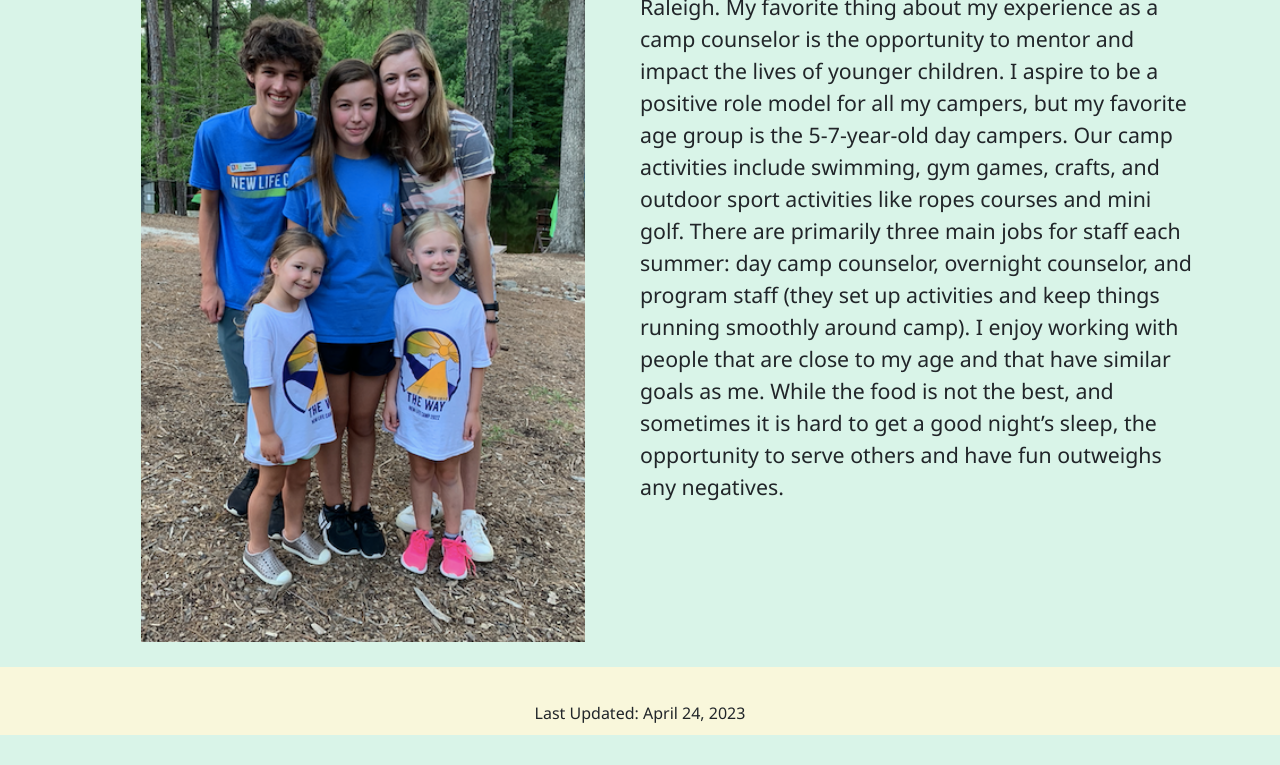
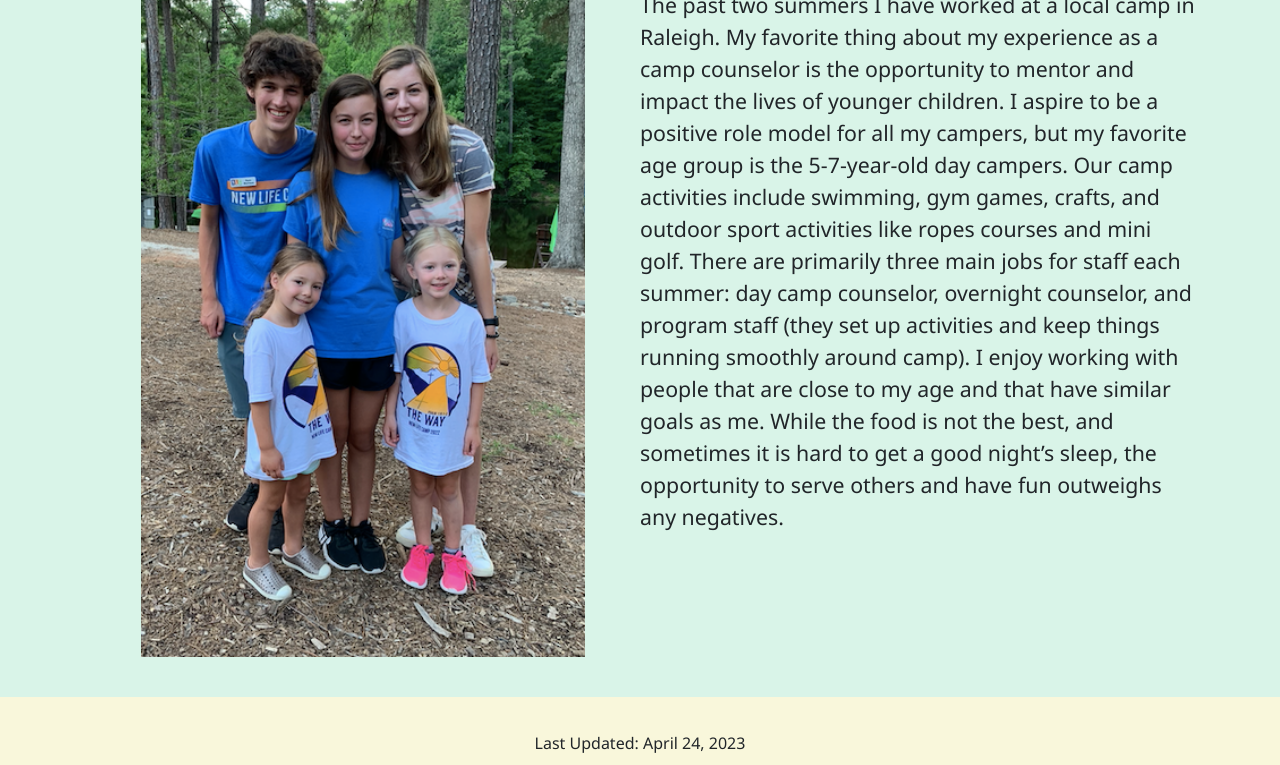
Before and after one commit to rmmorrison20/RM_Portfolio, a plain HTML site: page camp.html in a window 1280 px wide. Shown: the part 437-1202 px from the top of the page. Before the commit the page ends 1172 px from the top, so only its background shows below. Drawn offline with Linux system fonts and the light colour scheme.

Commit message:
Add files via upload

```diff
--- a/ryanstyles.css
+++ b/ryanstyles.css
@@ -148,7 +148,6 @@ tr td h4 {
     display: flex;
     width: 100%;
     height: auto;
-    justify-content: center;
 	padding-top: 30px;
 	padding-bottom: 20px;
 
@@ -156,6 +155,7 @@ tr td h4 {
 .box_1 {
 	display: flex;
 	 width: 70%;
+	margin: auto;
 
 }
 .box_1 img {
@@ -171,6 +171,8 @@ tr td h4 {
 	flex-direction: column;
     width: 70%;
 	flex-shrink: 1;
+	margin: auto;
+	padding-top: 30px;
 
 }
 
@@ -190,6 +192,7 @@ tr td h4 {
     padding-left: 40px;
 	padding-top: 30px;
     flex-shrink: 1;
+	margin: auto;
 }
 
 .box_3 img {
```
Also changed, not shown: soccer.html (+5 -6 lines).
